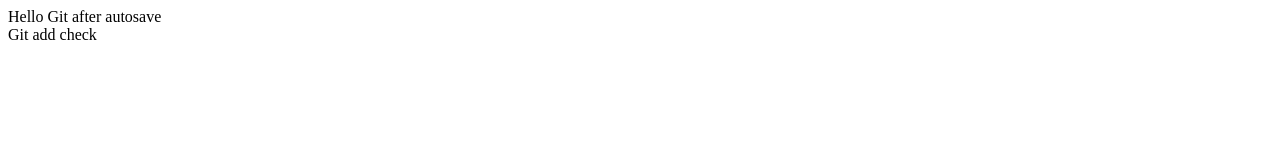
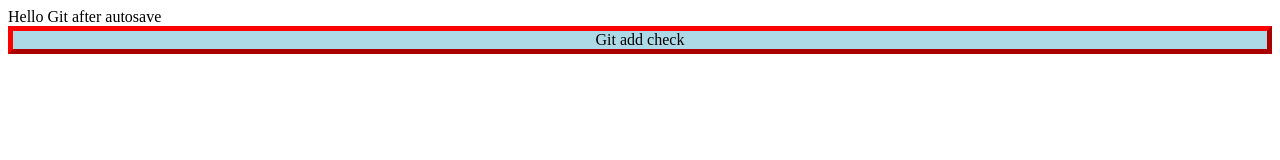
Before and after one commit to Ashu-1602/git-exercise, a plain HTML site: page index.html in a window 1280 px wide. Drawn offline with Linux system fonts and the light colour scheme.

Commit message:
Added styling in div

```diff
--- a/index.html
+++ b/index.html
@@ -1,2 +1,18 @@
-<div>Hello Git after autosave</div>
-<div>Git add check</div>
+<html>
+
+<head>
+    <style>
+        .addingStyle {
+            border: 5px outset red;
+            background-color: lightblue;
+            text-align: center;
+        }
+    </style>
+</head>
+
+<body>
+    <div>Hello Git after autosave</div>
+    <div class="addingStyle">Git add check</div>
+</body>
+
+</html>
```
